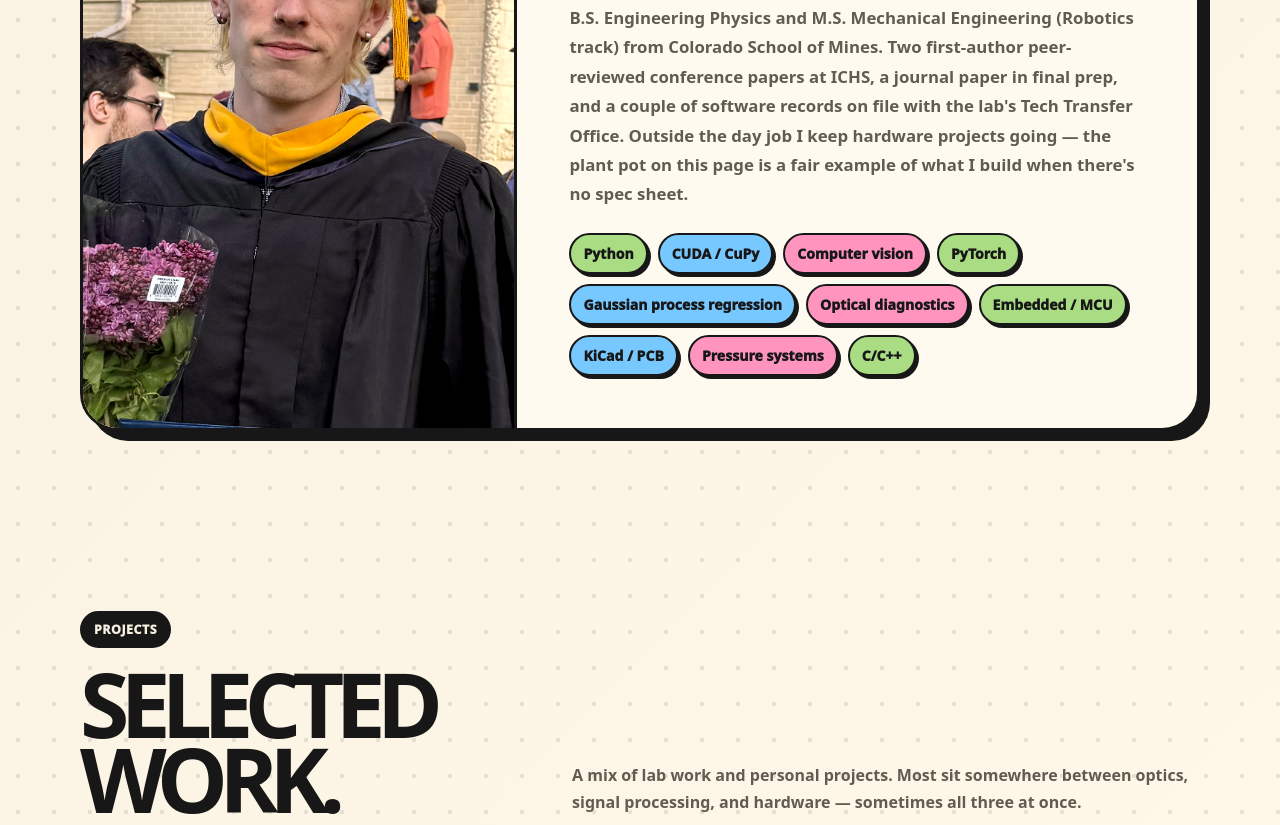
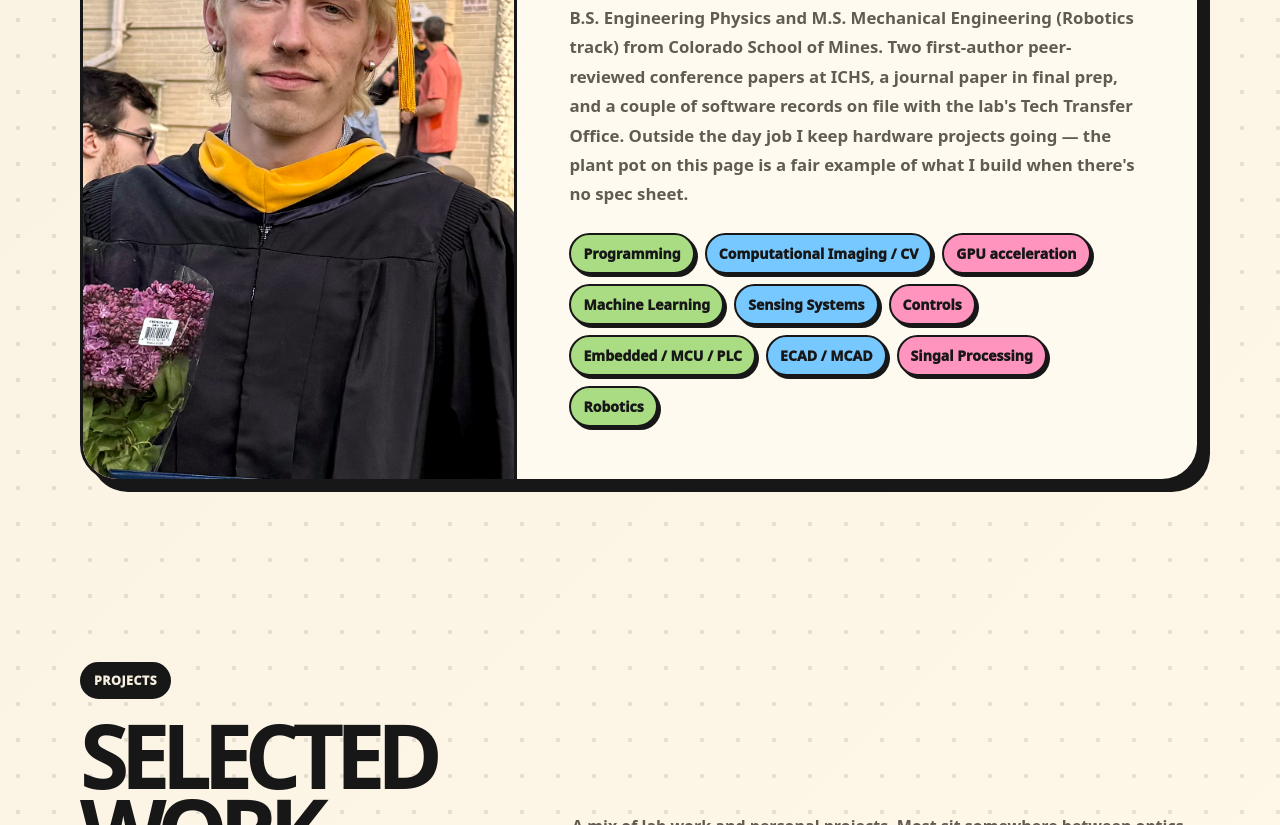
Before and after one commit to ianpalin/ianpalin.github.io, a plain HTML site: page index.html in a window 1280 px wide. Shown: the part 1294-2119 px from the top of the page. Drawn offline with Linux system fonts and the light colour scheme.

Commit message:
Update skills section in index.html

```diff
--- a/index.html
+++ b/index.html
@@ -791,16 +791,16 @@
           </p>
 
           <div class="skills" aria-label="Skills and focus areas">
-            <span class="skill">Python</span>
-            <span class="skill">CUDA / CuPy</span>
-            <span class="skill">Computer vision</span>
-            <span class="skill">PyTorch</span>
-            <span class="skill">Gaussian process regression</span>
-            <span class="skill">Optical diagnostics</span>
-            <span class="skill">Embedded / MCU</span>
-            <span class="skill">KiCad / PCB</span>
-            <span class="skill">Pressure systems</span>
-            <span class="skill">C/C++</span>
+            <span class="skill">Programming</span>
+            <span class="skill">Computational Imaging / CV</span>
+            <span class="skill">GPU acceleration</span>
+            <span class="skill">Machine Learning</span>
+            <span class="skill">Sensing Systems</span>
+            <span class="skill">Controls</span>
+            <span class="skill">Embedded / MCU / PLC</span>
+            <span class="skill">ECAD / MCAD</span>
+            <span class="skill">Singal Processing</span>
+            <span class="skill">Robotics</span>
           </div>
         </div>
       </div>
```
